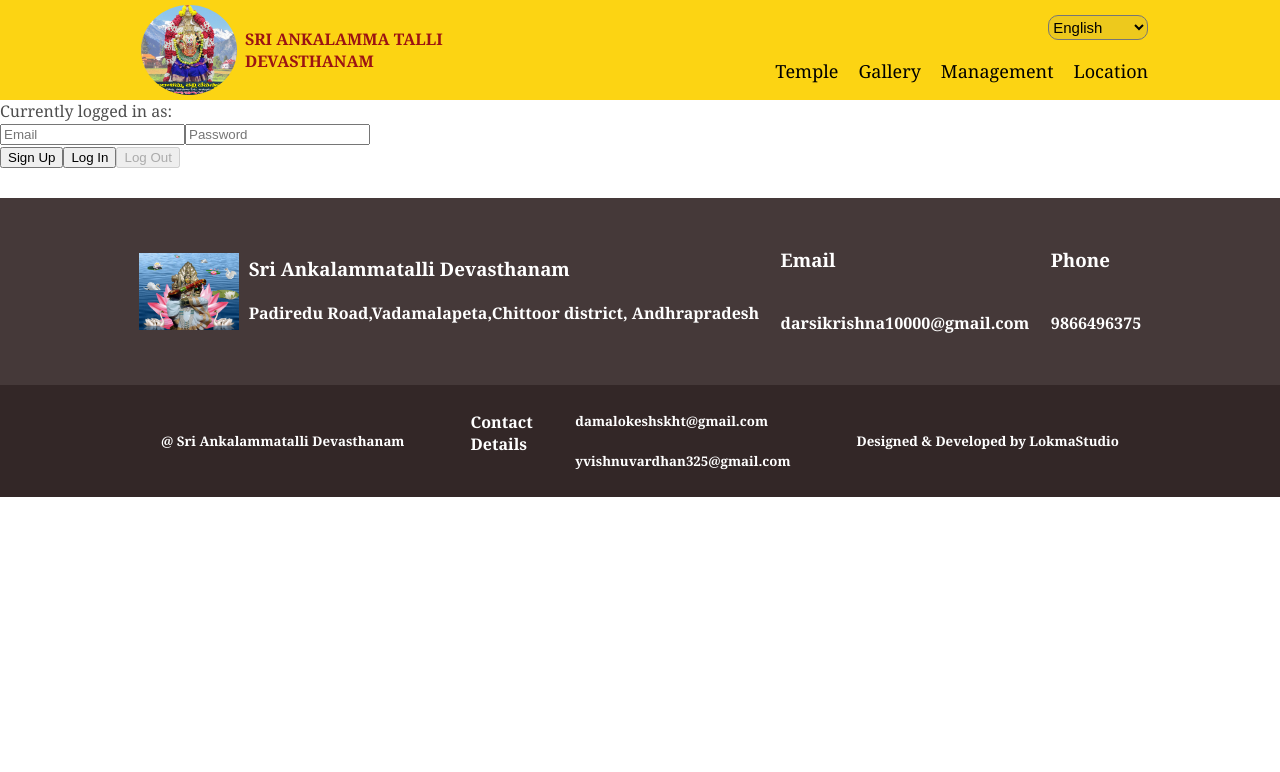
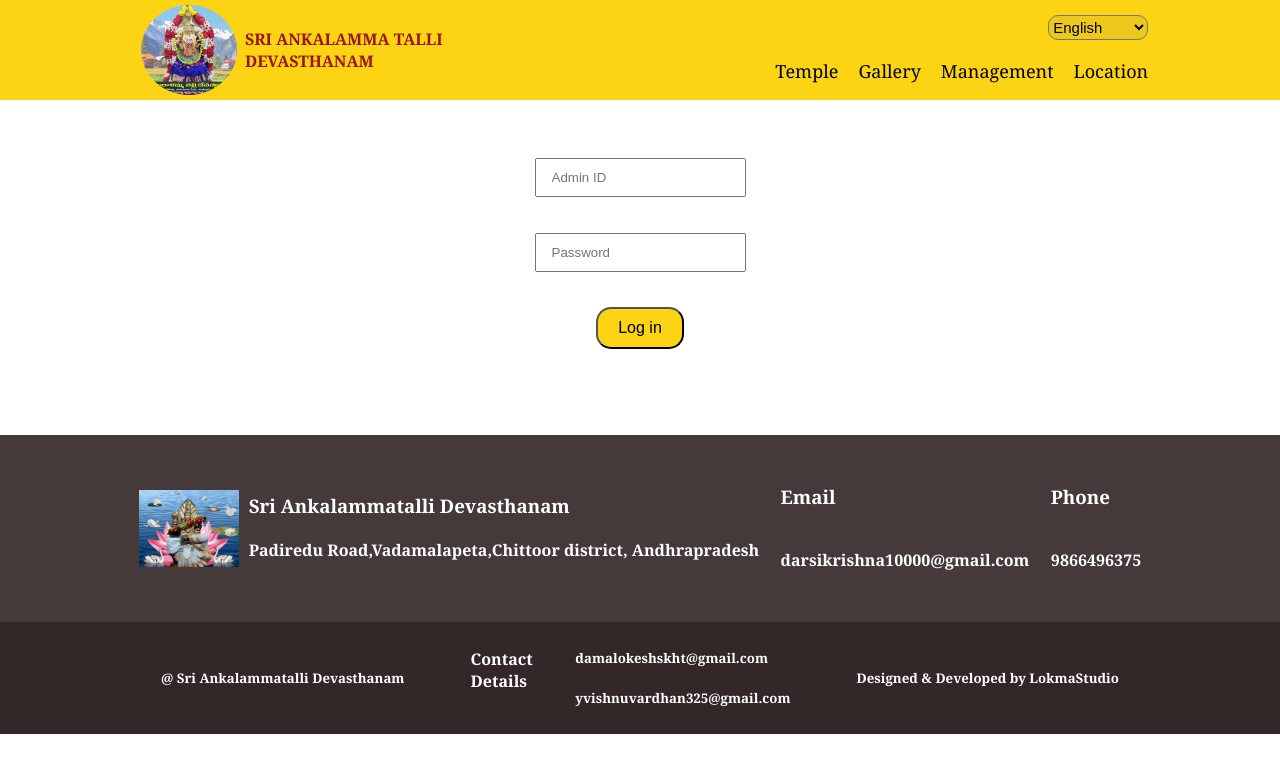
Before and after one commit to vishnuMVM/krishnaiah_sir_project, a React (Create React App) app: page /admin in a window 1280 px wide. Shown: the top 772 px of the page. Built offline with nearby package versions, Linux system fonts and the light colour scheme; no server answers.

Commit message:
Styling completed for Login Page, Upload Image and Videos page. only Gallery styling work is pending

```diff
--- a/package.json
+++ b/package.json
@@ -7,10 +7,12 @@
     "@testing-library/jest-dom": "^5.14.1",
     "@testing-library/react": "^11.2.7",
     "@testing-library/user-event": "^12.8.3",
+    "bootstrap": "^5.1.3",
     "firebase": "^9.2.0",
     "framer-motion": "^4.1.17",
     "get-youtube-title": "^1.0.1",
     "react": "^17.0.2",
+    "react-bootstrap": "^2.0.2",
     "react-dom": "^17.0.2",
     "react-iframe": "^1.8.0",
     "react-router-dom": "^6.0.2",
--- a/src/App.js
+++ b/src/App.js
@@ -1,6 +1,6 @@
 
 import Header from "./components/Header/header.js";
-import RegisterLogin from "./components/Login/Register-Login.js";
+import AdminLogin from "./components/Login/AdminLogin.js";
 import {BrowserRouter,Routes,Route} from "react-router-dom";
 import Temple from "./components/Temple/temple.js";
 import Location from "./components/Location/location.js";
@@ -11,6 +11,8 @@ import LanguageContext from "./components/languagecontext.js";
 import GalleryPage from './components/Gallery/GalleryPage';
 import UpdateImagesAndVideos from './components/UpdateImagesAndVideos';
 import Videos from './components/Videos';
+import Login from './components/Login/Login';
+
 
 
 class App extends Component {
@@ -33,11 +35,10 @@ changelanguage=(activelanguage)=>{
       changelanguage:this.changelanguage,
     }
   }>
-
   <Header />
   <Routes>
     <Route  exact path="/" element={<Temple />} />
-    <Route exact path="/admin" element={<RegisterLogin />} />
+    <Route exact path="/admin" element={<AdminLogin />} />
     <Route exact path="/location" element={<Location />} />
     <Route exact path="/gallery" element={<GalleryPage />} />
     <Route exact path="/management" element={<Management />} />
--- a/src/components/Gallery/Gallery.css
+++ b/src/components/Gallery/Gallery.css
@@ -41,15 +41,15 @@ label input{
 }
 label{
   display: block;
-  width: 30px;
+  width: 250px;
   height: 30px;
   border: 1px solid var(--primary);
-  border-radius: 50%;
+  border-radius: 5%;
   margin: 10px auto;
   line-height: 30px;
   color: var(--primary);
   font-weight: bold;
-  font-size: 24px;
+  font-size: 20px;
 }
 label:hover{
   background: var(--primary);
@@ -86,6 +86,7 @@ label:hover{
   opacity: 0.8;
 }
 .img-wrap img{
+  padding: 20px;
   min-width: 100%;
   min-height: 100%;
   max-width: 150%;
@@ -115,5 +116,56 @@ label:hover{
  /* Upload Images Button Div styles  */
  .upload-image-div{
    display: flex;
-   justify-content: space-evenly;
+   justify-content: center;
+   padding: 50px;
+   gap: 50px;
+
  }
+ .btn {
+  -webkit-border-radius: 15;
+  -moz-border-radius: 15;
+  border-radius: 15px;
+  font-family: Arial;
+  color: #000000;
+  font-size: 16px;
+  background: #fcd413;
+  padding: 10px 20px 10px 20px;
+  text-decoration: none;
+}
+
+.btn:hover {
+  background: #ffeb85;;
+  text-decoration: none;
+}
+
+.update-Video{
+  margin: 0 auto;
+  display: grid;
+  align-items: center;
+  grid-template-rows: 1fr 1fr;
+  padding: 50px;
+  gap: 20px;
+}
+
+ /* ****** Image Grid *****  */
+
+ .each-event-container{
+  background-color: #fdf7e1;
+  padding:10px;
+  height:280px;
+  width:250px;
+  margin:10px;
+}
+
+.event-image-container{
+  height:175;
+  width:100%;
+  box-sizing: border-box;
+
+}
+.event-image{
+  height:100%;
+  width:100%;
+  border-radius: 10px;
+  box-sizing: border-box;
+}
--- a/src/components/ImageGrid.js
+++ b/src/components/ImageGrid.js
@@ -67,7 +67,7 @@ export default function ImageGrid({ setSelectedImg }) {
   return (
     <>
     <Link to= "/update-gallery">
-       <button>Update Gallery </button>
+       <button className = "btn"><i class="fas fa-arrow-left"></i> Update Gallery </button>
     </Link>
 
       <div className="img-grid">
@@ -81,6 +81,7 @@ export default function ImageGrid({ setSelectedImg }) {
                 whileHover={{ opacity: 1 }}
               >
                 <motion.img
+                // className="event-image"
                   src={doc.URL}
                   alt="uploaded pic"
                   initial={{ opacity: 0 }}
--- /dev/null
+++ b/src/components/Login/AdminLogin.js
@@ -0,0 +1,113 @@
+import React, { useRef, useState } from "react";
+import { Link } from "react-router-dom";
+
+import { signup, login, logout, useAuth } from "../../firebase/config";
+import "./Register-Login.css";
+
+export default function AdminLogin() { const [loading, setLoading] = useState(false);
+  const currentUser = useAuth();
+
+  const emailRef = useRef();
+  const passwordRef = useRef();
+
+  async function handleSignup() {
+    setLoading(true);
+    // try {
+    await signup(emailRef.current.value, passwordRef.current.value);
+    // } catch {
+    // alert("Error!");
+    // }
+    setLoading(false);
+  }
+
+  async function handleLogin() {
+    setLoading(true);
+    try {
+      await login(emailRef.current.value, passwordRef.current.value);
+    } catch {
+      alert("Error!");
+    }
+    setLoading(false);
+    emailRef.current.value = "";
+    passwordRef.current.value = "";
+  }
+
+  async function handleLogout() {
+    setLoading(true);
+    try {
+      await logout();
+    } catch {
+      alert("Error!");
+    }
+    setLoading(false);
+    emailRef.current.value = "";
+    passwordRef.current.value = "";
+  }
+
+  return (
+    <>
+      <div className="login">
+        <div className="fields" >
+          <input style={ !currentUser ? { pointerEvents: "auto"} : {pointerEvents: 'none'} } ref={emailRef} className="inputField" placeholder="Admin ID"  type ="email"/>
+        </div>
+
+        <div className="fields" >
+          <input
+          style={ !currentUser ? { pointerEvents: "auto"} : {pointerEvents: 'none'} }
+            ref={passwordRef}
+            className="inputField"
+            placeholder="Password"
+            type="password"
+          />
+        </div>
+        <div className="fields btn-div">
+          <div style={ !currentUser ? { display:'block'} : {display : 'none'} }>
+            <button
+              disabled={loading || currentUser}
+              className="btn"
+              onClick={handleLogin}
+            >
+              Log in
+            </button>
+          </div>
+          <div style={ currentUser ? { display:'block'} : {display : 'none'} }>
+            <button
+              disabled={loading || !currentUser}
+              className="logout-btn"
+              onClick={handleLogout}
+            >
+              Log out
+            </button>
+          </div>
+          {/* <div>
+            <button
+              disabled={loading || currentUser}
+              className="btn"
+              onClick={handleSignup}
+            >
+              Sign Up
+            </button>
+          </div> */}
+        </div>
+      </div>
+
+      {/* <button disabled={loading || currentUser} onClick={handleSignup}>
+          Sign Up
+        </button> */}
+      {/* <button disabled={loading || currentUser} onClick={handleLogin}>
+        Log In
+      </button>
+      <button disabled={loading || !currentUser} onClick={handleLogout}>
+        Log Out
+      </button> */}
+
+      <div style = {{ position:"relative", float:"right", marginLeft: "auto" , marginRight: 0}}>
+        {currentUser && (
+          <Link to="/update-gallery">
+         <button className = "btn"> <i class="fas fa-arrow-right"></i>  Update Gallery </button>
+          </Link>
+        )}
+      </div>
+    </>
+  );
+}
--- /dev/null
+++ b/src/components/Login/Login.js
@@ -0,0 +1,110 @@
+import React, { useRef, useState } from "react";
+import { Link } from "react-router-dom";
+
+import { signup, login, logout, useAuth } from "../../firebase/config";
+import "./Register-Login.css";
+
+export default function Login() {
+  const [loading, setLoading] = useState(false);
+  const currentUser = useAuth();
+
+  const emailRef = useRef();
+  const passwordRef = useRef();
+
+  async function handleSignup() {
+    setLoading(true);
+    // try {
+    await signup(emailRef.current.value, passwordRef.current.value);
+    // } catch {
+    // alert("Error!");
+    // }
+    setLoading(false);
+  }
+
+  async function handleLogin() {
+    setLoading(true);
+    try {
+      await login(emailRef.current.value, passwordRef.current.value);
+    } catch {
+      alert("Error!");
+    }
+    setLoading(false);
+  }
+
+  async function handleLogout() {
+    setLoading(true);
+    try {
+      await logout();
+    } catch {
+      alert("Error!");
+    }
+    setLoading(false);
+    emailRef.current.value = "";
+    passwordRef.current.value = "";
+  }
+
+  return (
+    <>
+      <div className="login">
+        <div className="fields">
+          <input ref={emailRef} className="inputField" placeholder="Admin ID" />
+        </div>
+
+        <div className="fields">
+          <input
+            ref={passwordRef}
+            className="inputField"
+            placeholder="Password"
+          />
+        </div>
+        <div className="fields btn-div">
+          <div>
+            <button
+              disabled={loading || currentUser}
+              className="btn"
+              onClick={handleLogin}
+            >
+              Log in{" "}
+            </button>
+          </div>
+          <div>
+            <button
+              disabled={loading || !currentUser}
+              className="logout-btn"
+              onClick={handleLogout}
+            >
+              Log out{" "}
+            </button>
+          </div>
+          {/* <div>
+            <button
+              disabled={loading || currentUser}
+              className="btn"
+              onClick={handleSignup}
+            >
+              Sign Up
+            </button>
+          </div> */}
+        </div>
+      </div>
+
+      <button disabled={loading || currentUser} onClick={handleSignup}>
+          Sign Up
+        </button>
+      <button disabled={loading || currentUser} onClick={handleLogin}>
+        Log In
+      </button>
+      <button disabled={loading || !currentUser} onClick={handleLogout}>
+        Log Out
+      </button>
+
+      <div style = {{ position:"relative", float:"right", marginLeft: "auto" , marginRight: 0}}>
+        {currentUser && (
+          <Link to="/update-gallery">
+         <button> <i class="fas fa-arrow-right"></i>  Update Gallery </button>
+          </Link>
+        )}
+      </div>
+    </>
+  );
+}
--- a/src/components/Login/Register-Login.css
+++ b/src/components/Login/Register-Login.css
@@ -1,38 +1,54 @@
-.App {
-  text-align: center;
+.login {
+  display: grid;
+  align-items: center;
+  grid-template-rows: 1fr 1fr 1fr;
+  padding: 50px;
+  gap: 20px;
+}
+.fields {
+  margin: 0 auto;
+}
+.inputField {
+  padding: 10px 15px;
+  margin: 8px 0;
+  box-sizing: border-box;
 }
 
-.App-logo {
-  height: 40vmin;
-  pointer-events: none;
+.btn-div {
+  display: flex;
+  justify-content: space-around;
+  gap: 20px;
 }
 
-@media (prefers-reduced-motion: no-preference) {
-  .App-logo {
-    animation: App-logo-spin infinite 20s linear;
-  }
+.btn {
+  -webkit-border-radius: 15;
+  -moz-border-radius: 15;
+  border-radius: 15px;
+  font-family: Arial;
+  color: #000000;
+  font-size: 16px;
+  background: #fcd413;
+  padding: 10px 20px 10px 20px;
+  text-decoration: none;
 }
 
-.App-header {
-  background-color: #282c34;
-  min-height: 100vh;
-  display: flex;
-  flex-direction: column;
-  align-items: center;
-  justify-content: center;
-  font-size: calc(10px + 2vmin);
-  color: white;
+.btn:hover {
+  background: #ffeb85;
+  text-decoration: none;
+}
+.logout-btn {
+  -webkit-border-radius: 15;
+  -moz-border-radius: 15;
+  border-radius: 15px;
+  font-family: Arial;
+  color: #ffffff;
+  font-size: 16px;
+  background: #b81212;
+  padding: 10px 20px 10px 20px;
+  text-decoration: none;
 }
 
-.App-link {
-  color: #61dafb;
+.logout-btn:hover {
+  background: #e83a3a;
+  text-decoration: none;
 }
-
-@keyframes App-logo-spin {
-  from {
-    transform: rotate(0deg);
-  }
-  to {
-    transform: rotate(360deg);
-  }
-}
--- a/src/components/Login/Register-Login.js
+++ /dev/null
@@ -1,67 +0,0 @@
-import React,{ useRef, useState } from "react";
-import { Link } from "react-router-dom";
-
-import { signup, login, logout, useAuth } from "../../firebase/config";
-
-export default function AdminLogin() {
-  const [ loading, setLoading ] = useState(false);
-  const currentUser = useAuth();
-
-  const emailRef = useRef();
-  const passwordRef = useRef();
-
-  async function handleSignup() {
-    setLoading(true);
-    // try {
-      await signup(emailRef.current.value, passwordRef.current.value);
-    // } catch {
-      // alert("Error!");
-    // }
-    setLoading(false);
-  }
-
-  async function handleLogin() {
-    setLoading(true);
-    try {
-      await login(emailRef.current.value, passwordRef.current.value);
-    } catch {
-      alert("Error!");
-    }
-    setLoading(false);
-  }
-
-  async function handleLogout() {
-    setLoading(true);
-    try {
-      await logout();
-    } catch {
-      alert("Error!");
-    }
-    setLoading(false);
-    emailRef.current.value=""
-    passwordRef.current.value=""
-  }
-
-  return (<>
-    <div id="main">
-
-      <div>Currently logged in as: { currentUser?.email } </div>
-
-      <div id="fields">
-        <input ref={emailRef} placeholder="Email" />
-        <input ref={passwordRef} type="password" placeholder="Password" />
-      </div>
-
-      <button disabled={ loading || currentUser } onClick={handleSignup}>Sign Up</button>
-      <button disabled={ loading || currentUser } onClick={handleLogin}>Log In</button>
-      <button disabled={ loading || !currentUser } onClick={handleLogout}>Log Out</button>
-
-    </div>
-    <div>
-      {currentUser && <Link to = "/update-gallery">Update Gallery Or Vidoes</Link>}
-
-    </div>
-
-    </>
-  );
-}
--- a/src/components/UploadImage.js
+++ b/src/components/UploadImage.js
@@ -5,11 +5,13 @@ import { collection, addDoc } from "firebase/firestore";
 import { motion } from "framer-motion";
 import { ToastContainer, toast } from "react-toastify";
 import "react-toastify/dist/ReactToastify.css";
+import { useAuth } from "../firebase/config";
 
 import Title from "./Title";
 import { Link } from "react-router-dom";
 
 const UploadImage = () => {
+  const currentUser = useAuth();
   const [file, setFile] = useState([]);
   const [loading, setLoading] = useState(false);
   const [progress, setProgress] = useState(0);
@@ -22,6 +24,7 @@ const UploadImage = () => {
   const uploadTask = uploadBytesResumable(storageRef, file);
 
   const handleUpload = async () => {
+    if (!file) return;
     // setLoading(true);
     uploadTask.on(
       "state_changed",
@@ -62,10 +65,6 @@ const UploadImage = () => {
     // return () => clearTimeout(refreshPage);
   };
 
-  function refreshPage() {
-    window.location.reload(true);
-  }
-
   const handleChange = async (e) => {
     let selected = e.target.files[0];
     setFile(e.target.files[0]);
@@ -84,17 +83,39 @@ const UploadImage = () => {
       <div>
         <label>
           <input type="file" onChange={handleChange} accept="image/*" />
-          <span>  + </span>
+          <span> + choose your file....</span>
         </label>
 
-
-        <div className = "upload-image-div" style={{ display: "flex",
-   justifyContent: "spaceAround"}}>
-          <button disabled={loading ? true : false} onClick={handleUpload}>
+        <div className="upload-image-div">
+          <button
+            className="btn"
+            disabled={loading ? true : false}
+            onClick={handleUpload}
+          >
+            {" "}
+            <i class="fas fa-upload"></i>
             Upload Image
           </button>
-          <Link to ='/gallery'> View Gallery </Link>
-          </div>
+        </div>
+      </div>
+
+      <div
+        className="upload-image-div"
+        // style={{
+        //   position: "relative",
+        //   float: "right",
+        //   padding: "20px",
+        //   marginLeft: "auto",
+        //   marginRight: 0,
+        // }}
+      >
+        {currentUser && (
+          <Link to="/gallery">
+            <button className="logout-btn">
+              <i class="far fa-eye"></i> View Gallery
+            </button>
+          </Link>
+        )}
       </div>
 
       <div className="output">
```
Also changed, not shown: src/components/UpdateVideos.js (+20 -10 lines), 1 other file (tests, documents, lock files or other folders).
